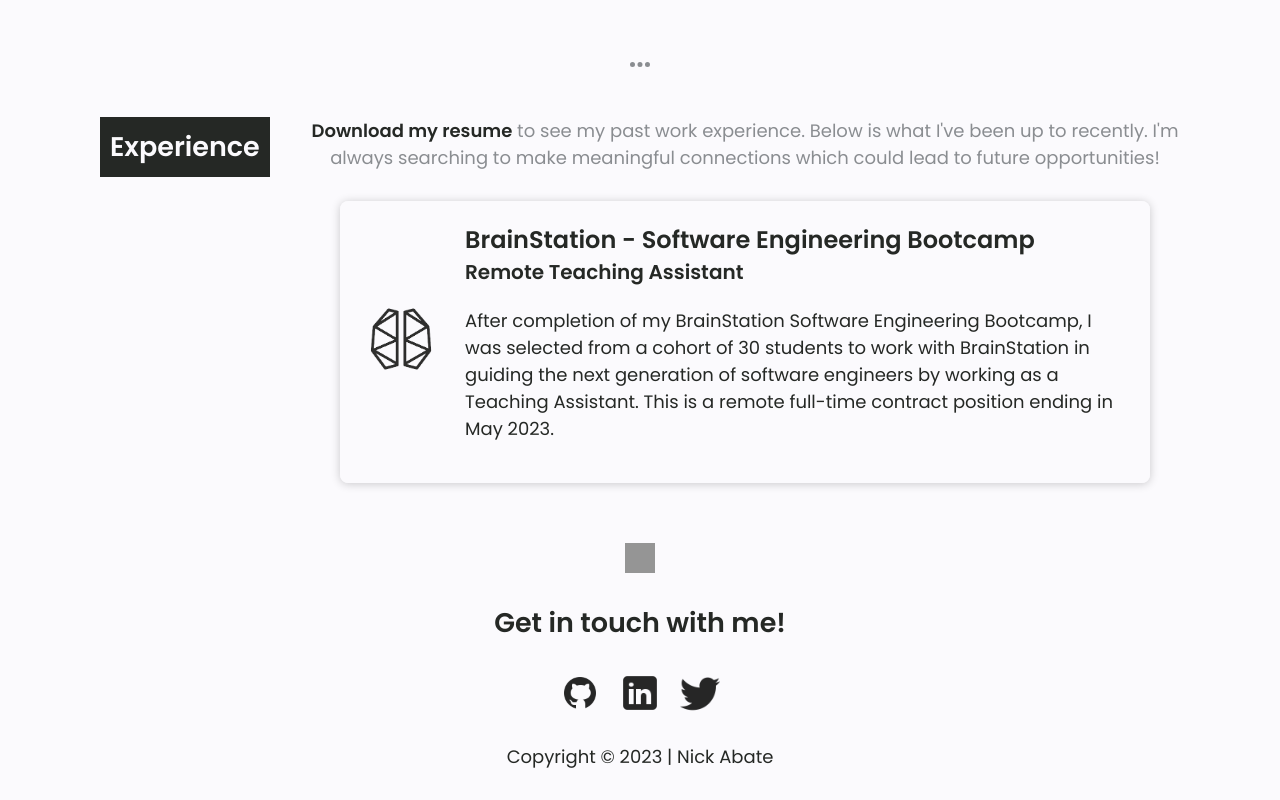
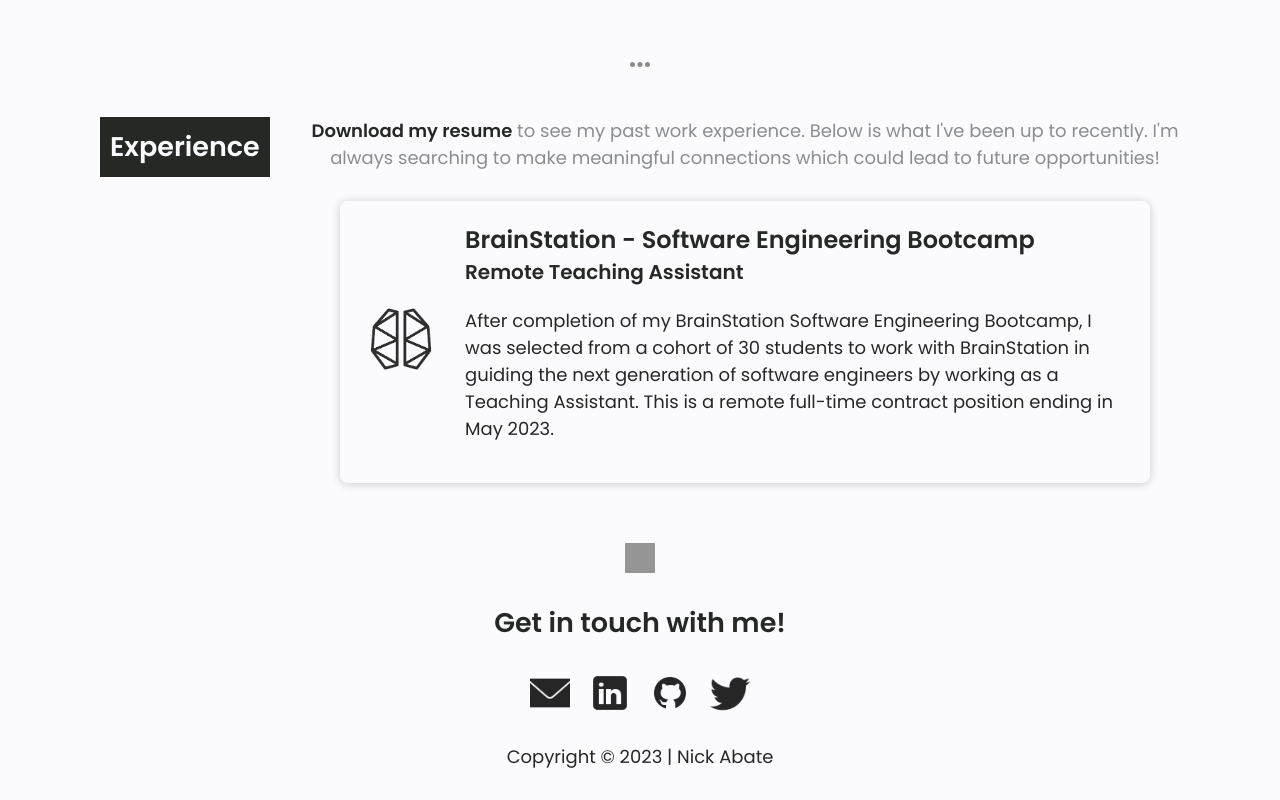
Before and after one commit to nickabate/portfolio, a React (Create React App) app: page / in a window 1280 px wide. Shown: the part 1591-2391 px from the top of the page. Built offline with nearby package versions, Linux system fonts and the light colour scheme; grey boxes are pictures that could not be loaded.

Commit message:
Update footer contact details.

```diff
--- a/src/components/Footer/Footer.js
+++ b/src/components/Footer/Footer.js
@@ -5,17 +5,25 @@
 import github from "../../assets/images/socials/github.png";
 import linkedin from "../../assets/images/socials/linkedin.png";
 import twitter from "../../assets/images/socials/twitter.png";
+import mail from "../../assets/images/socials/mail.png";
 
 export default function Footer() {
   return (
     <footer id="footer" className="footer">
       <h2>Get in touch with me!</h2>
       <div className="footer__socials">
+        <a
+          target="_blank"
+          rel="noreferrer"
+          href="mailto:nick.abate@outlook.com"
+        >
+          <img className="footer__icon" src={mail} alt="email" />
+        </a>
+        <Link target="_blank" to="https://www.linkedin.com/in/nick-abate/">
+          <img className="footer__icon" src={linkedin} alt="linkedin" />
+        </Link>
         <Link target="_blank" to="https://github.com/nickabate">
           <img className="footer__icon" src={github} alt="github" />
-        </Link>
-        <Link target="_blank" to="https://www.linkedin.com/in/nick-abate/">
-          <img className="footer__icon" src={linkedin} alt="linkedin" />
         </Link>
         <Link target="_blank" to="https://twitter.com/thatdevnick">
           <img className="footer__icon" src={twitter} alt="twitter" />
```
Also changed, not shown: src/assets/images/socials/mail.png (added).
